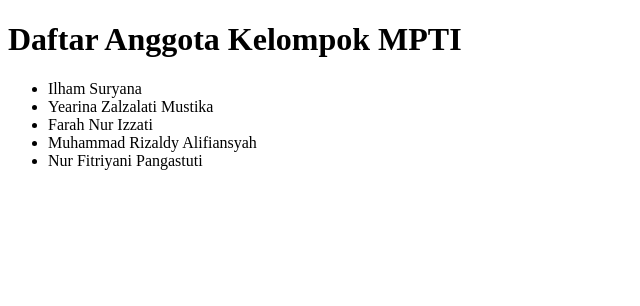
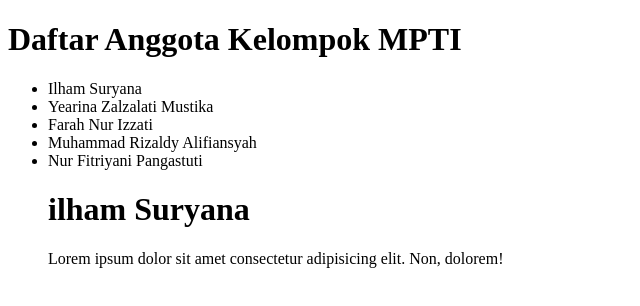
Before and after one commit to Mrzalf/Latihan-Git, a plain HTML site: page index.html in a window 1280 px wide. Shown: the whole page, without its empty margins (0-640 px from the left). Drawn offline with Linux system fonts and the light colour scheme.

Commit message:
menambah kata dummy dari ilham

```diff
--- a/index.html
+++ b/index.html
@@ -14,6 +14,9 @@
       <li>Farah Nur Izzati</li>
       <li>Muhammad Rizaldy Alifiansyah</li>
       <li>Nur Fitriyani Pangastuti</li>
+
+      <h1>ilham Suryana</h1>
+      <p>Lorem ipsum dolor sit amet consectetur adipisicing elit. Non, dolorem!</p>
     </ul>
   </body>
 </html>
```
